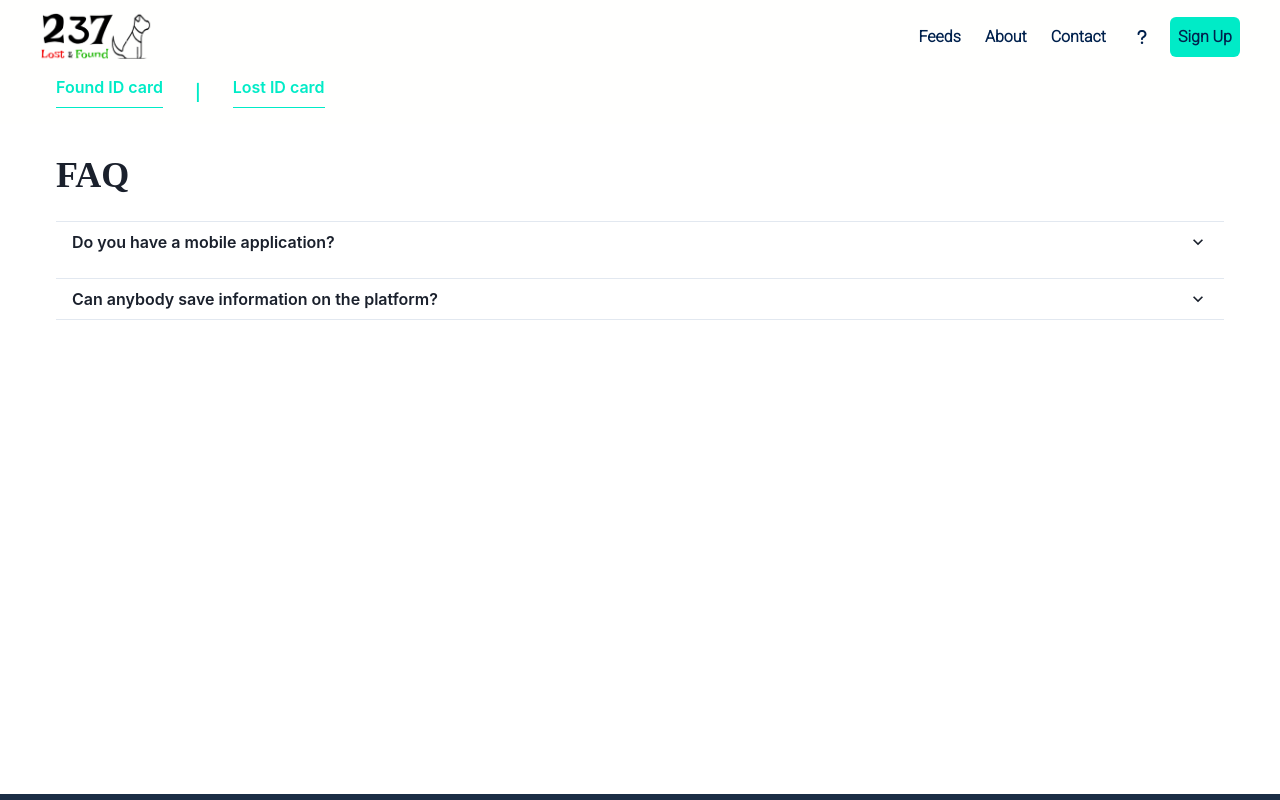
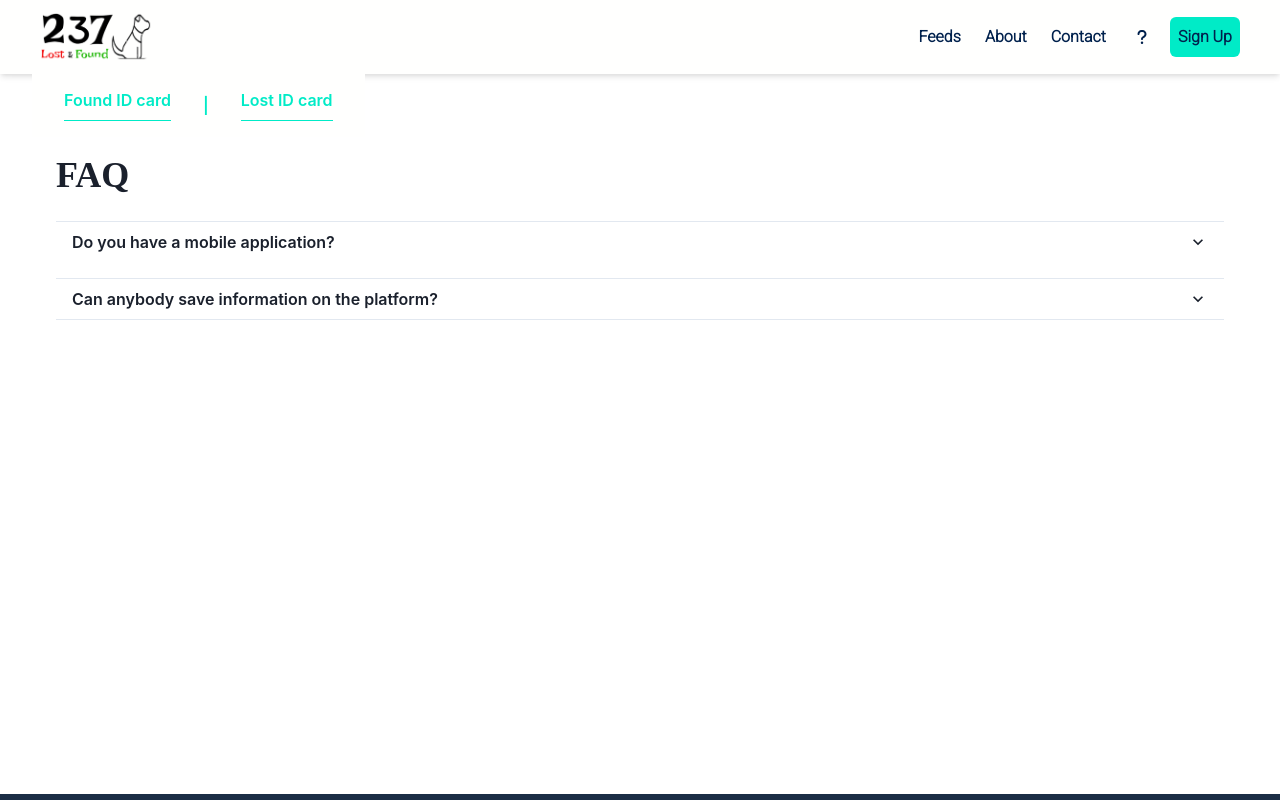
Before and after one commit to Chenwi32/237_lost_and_found, a Next.js app: page /help in a window 1280 px wide. Shown: the top 800 px of the page. Built offline with nearby package versions, Linux system fonts and the light colour scheme; no server answers; a web font is replaced by a local one.

Commit message:
log fixed th user button

```diff
--- a/components/BreadCrumbs.jsx
+++ b/components/BreadCrumbs.jsx
@@ -9,18 +9,20 @@ const BreadCrumbs = () => {
 
   return (
     <Container
-      maxW={'unset'}
+      /* maxW={'unset'} */
       p={"1rem"}
       bg="brand.600"
       zIndex={2}
+      ml={8}
       mb={10}
       width={"100%"}
       color={"brand.100"}
       fontWeight={600}
       position="fixed"
-      top={"3.7rem" }
+      top={isLargerThan700? '4.5rem' : "3.7rem"}
+      maxW={isLargerThan700? 'fit-content' : 'unset'}
     >
-      <Breadcrumb maxW={1200} m='auto' spacing="1rem" separator={"|"} w='100%'>
+      <Breadcrumb spacing="1rem" separator={"|"} w='100%'>
         <BreadcrumbItem isCurrentPage>
           <Link href="/nationalIdCollection">
             <button className={styles.breadcrumbs}>Found ID card</button>
--- a/components/Navigation.jsx
+++ b/components/Navigation.jsx
@@ -157,24 +157,20 @@ export default function Header() {
             {user.uid ? (
               <Menu>
                 <MenuButton
-                  as={Button}
+                  _hover={{
+                    bg: "",
+                  }}
+                  _active={{
+                    bg: "",
+                  }}
                   bg={"brand.400"}
                   color="brand.600"
-                  p={"0.3rem 0.5rem"}
-                  borderRadius="lg"
-                  _hover={{
-                    bg: "brand.400",
-                  }}
+                  as={Button}
                 >
                   {userCha.toUpperCase()}
                 </MenuButton>
-
-                <MenuList p={0} minW={"unset"} w={"fit-content"}>
-                  <MenuGroup>
-                    <MenuItem fontSize={"1.1rem"} onClick={onOpen}>
-                      Log Out
-                    </MenuItem>
-                  </MenuGroup>
+                <MenuList zIndex={2}>
+                  <MenuItem onClick={onOpen}>Log Out</MenuItem>
                 </MenuList>
               </Menu>
             ) : (
@@ -252,13 +248,7 @@ export default function Header() {
               <HamburgerIcon />
             </MenuButton>
 
-            <MenuList
-              p={5}
-              minW={"97vw"}
-              minH="80vh"
-              boxShadow={"xl"}
-              mt={10}
-            >
+            <MenuList p={5} minW={"97vw"} minH="80vh" boxShadow={"xl"} mt={10}>
               <MenuGroup title="Profile">
                 {user.uid ? (
                   <Menu>
@@ -290,7 +280,7 @@ export default function Header() {
 
                         <ChevronDownIcon />
                       </Flex>
-                    </MenuButton>{" "}
+                    </MenuButton>
                     <MenuList p={0} minW={"unset"} w={"fit-content"}>
                       <MenuGroup>
                         <MenuItem onClick={onOpen}>Log Out</MenuItem>
```
